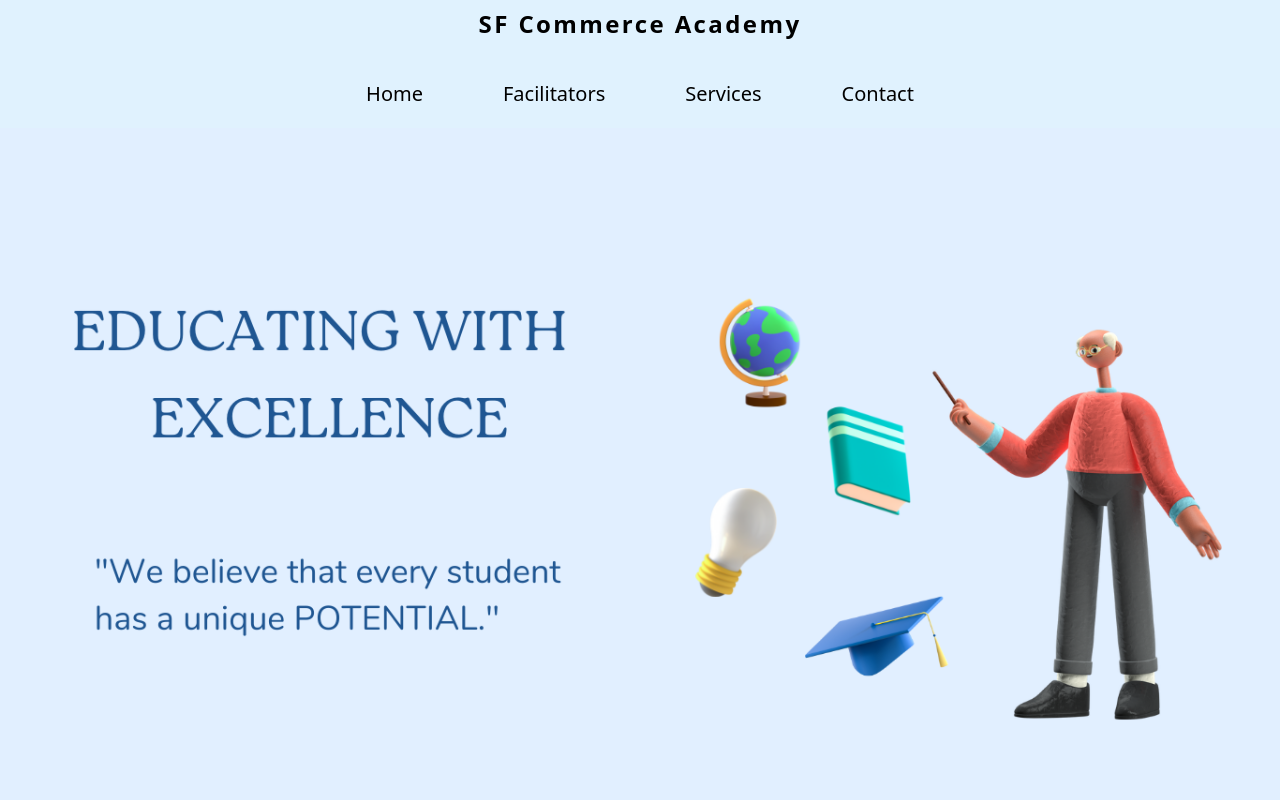
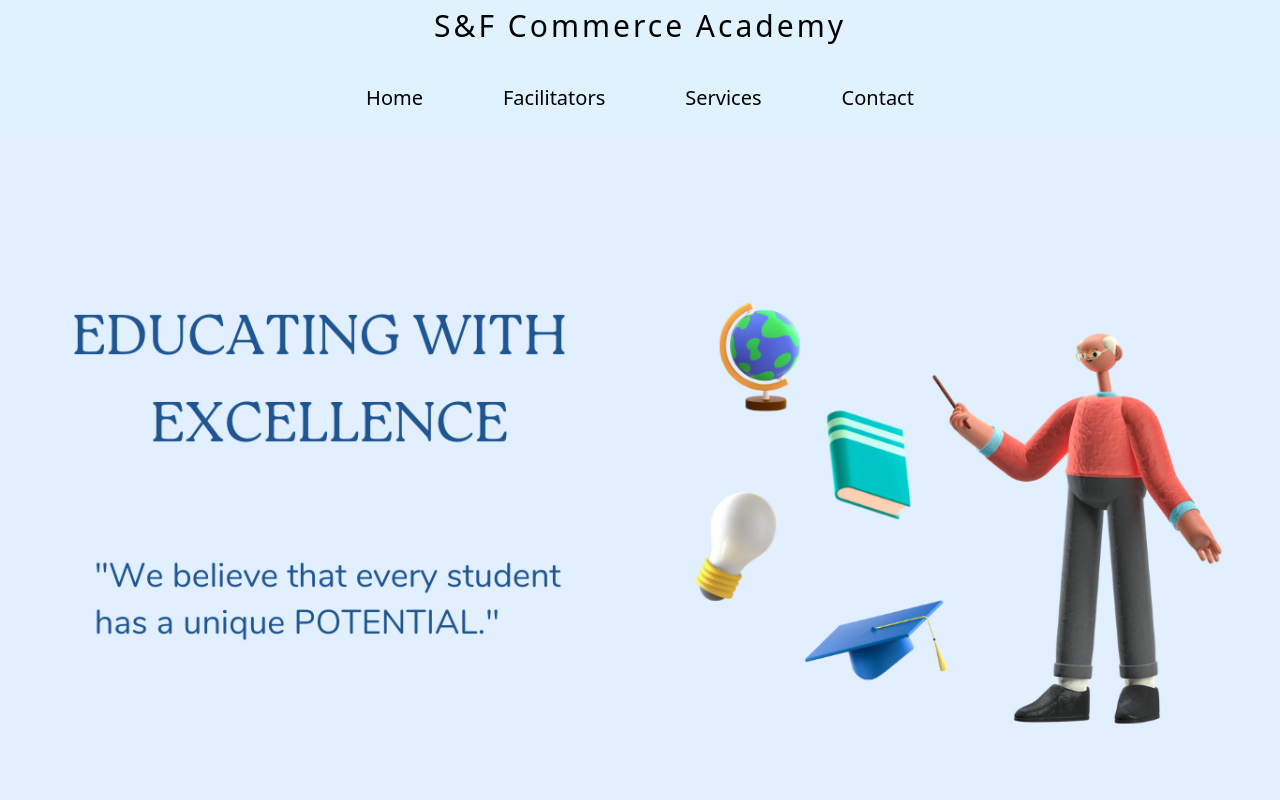
Before and after one commit to ankit5646/SF-Commerce, a website: page index.html in a window 1280 px wide. Shown: the top 800 px of the page. Drawn offline with Linux system fonts and the light colour scheme.

Commit message:
small modification in title

```diff
--- a/index.html
+++ b/index.html
@@ -3,14 +3,14 @@
 <head>
     <meta charset="UTF-8">
     <meta name="viewport" content="width=device-width, initial-scale=1.0">
-    <title>SF Commerce Academy</title>
+    <title>S&F Commerce Academy</title>
     <link rel="stylesheet" href="./Style/output.css">
 </head>
 
     <body class="">
         <header>
             <nav class=" px-5 py-5 bg-sky-100 shadow-lg pt-2">
-                <h2 class="headline text-2xl font-semibold text-center mb-10 tracking-widest">SF Commerce Academy</h2>
+                <h2 class="headline text-3xl font-medium text-center mb-10 tracking-widest">S&F Commerce Academy</h2>
 
                 <ul class="navitem flex justify-center items-center gap-20 text-xl">
                     <li class="hover:text-blue-300"><a href="#home">Home</a></li>
```
